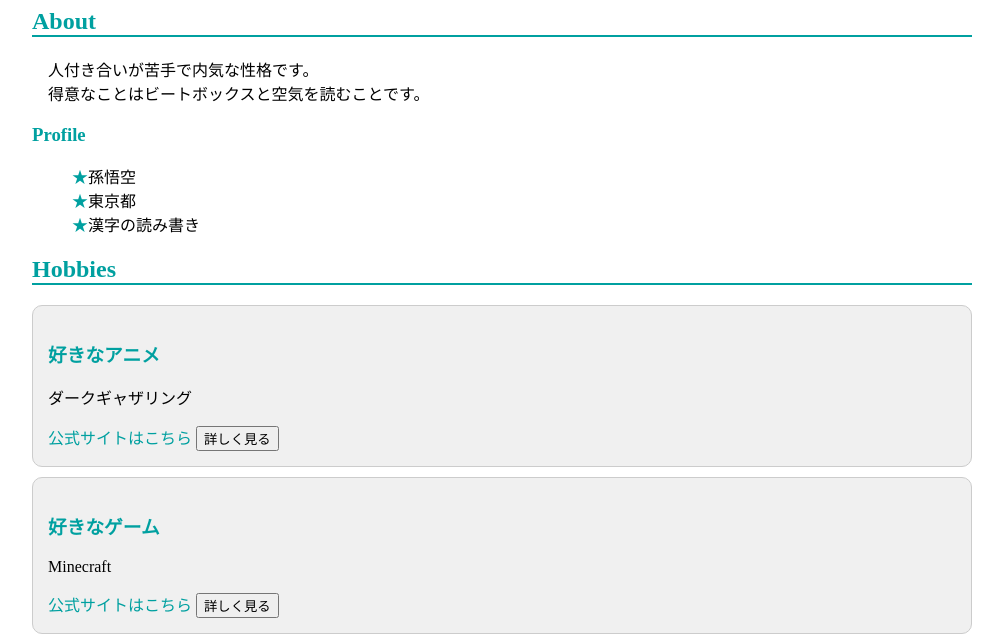
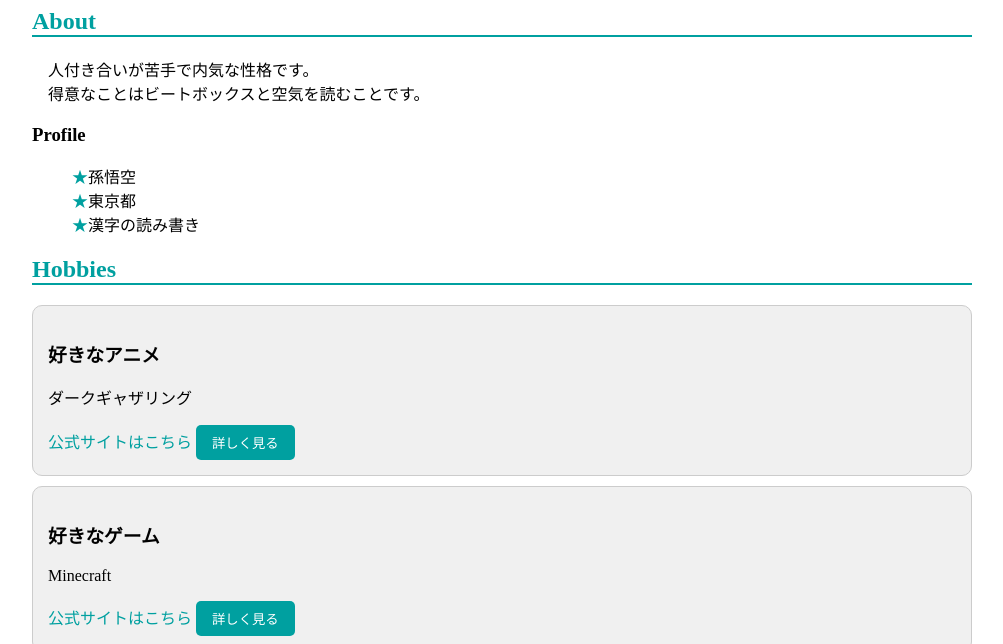
Before and after one commit to songoku3141/songoku3141.github.io, a plain HTML site: page index.html in a window 1280 px wide. Shown: the part 141-785 px from the top of the page, without its empty margins (138-1141 px from the left). Drawn offline with Linux system fonts and the light colour scheme.

Commit message:
Fix h3 styles and add button styles

```diff
--- a/style.css
+++ b/style.css
@@ -32,8 +32,8 @@ h1 {  color: var(--theme-color);
 h2 {  color: var(--theme-color);
   border-bottom: solid 0.1em var(--theme-color);
 }
-h3 {   color: var(--theme-color);
-      font-weight: bold;
+h3 {　color: var(--theme-color);
+　　　font-weight: bold;
 }
 
 /* --------------------
@@ -99,3 +99,12 @@ th, td {
 .history {
  margin-bottom: 100px;
 }
+
+button {
+  background-color: var(--theme-color);
+  color: white;
+  border: none;
+  padding: 8px 16px;
+  border-radius: 5px;
+  cursor: pointer;
+}
```
